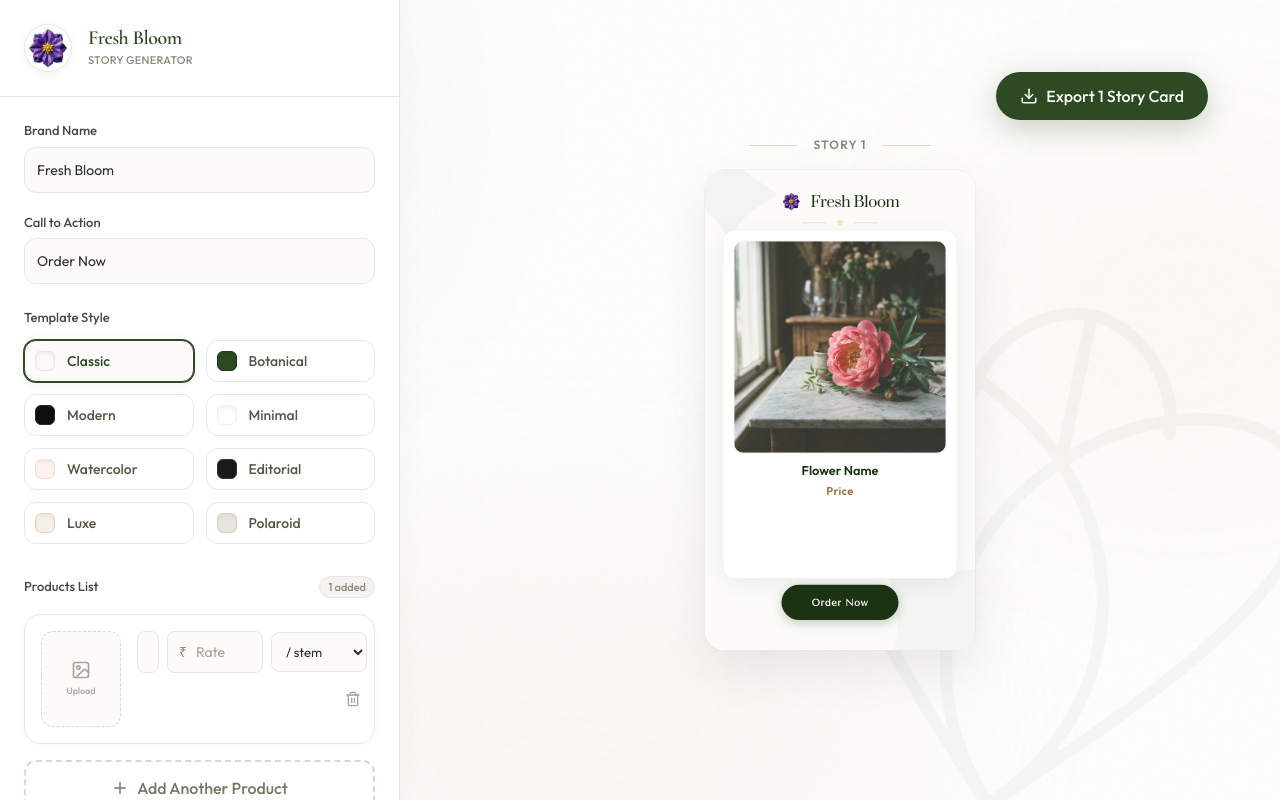
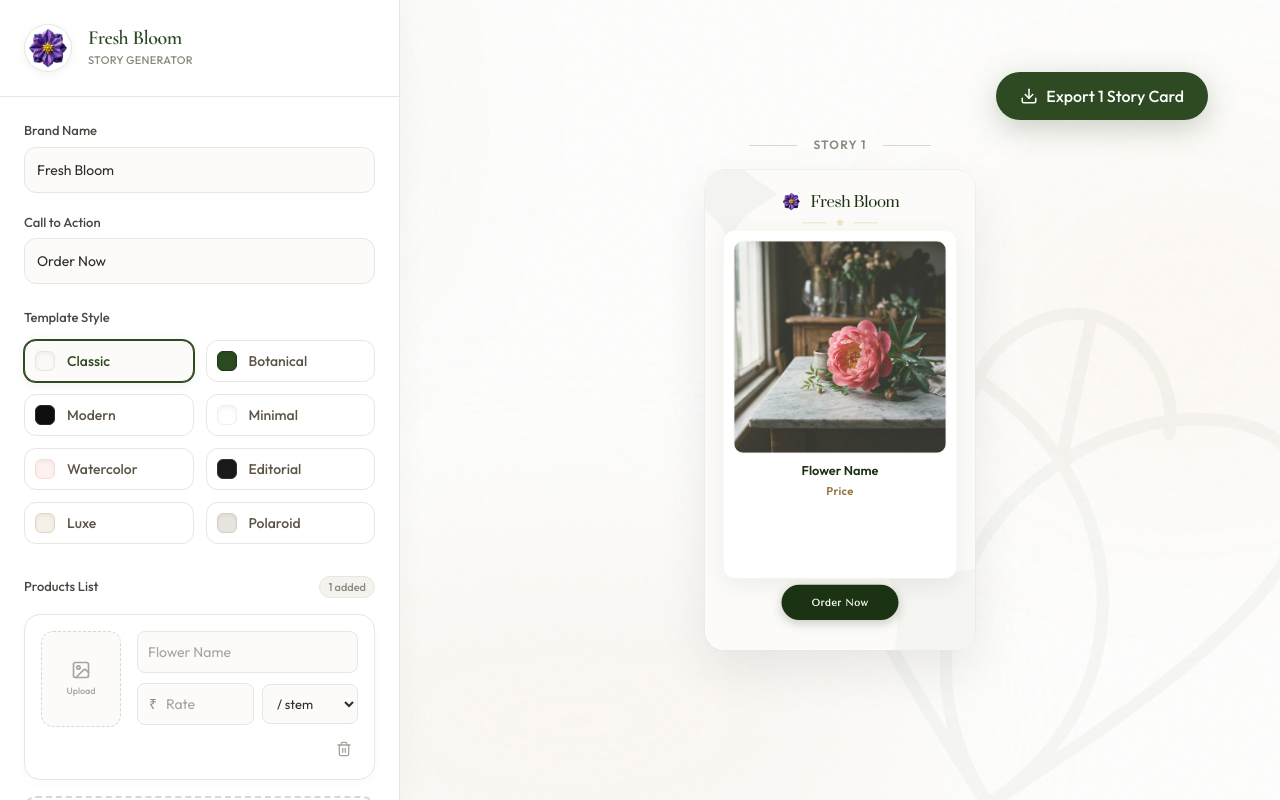
Before and after one commit to 9Logics/Custom-Floral-Story-Maker-for-Personal-Business, a React (Vite) app: page / in a window 1280 px wide. Built offline with nearby package versions, Linux system fonts and the light colour scheme; a web font is replaced by a local one.

Commit message:
Fix squished product inputs by stacking Name and Rate/Unit into two rows

```diff
--- a/src/components/CardForm.jsx
+++ b/src/components/CardForm.jsx
@@ -154,9 +154,7 @@
                     </div>
 
                     {/* Inputs */}
-                    <div className="flex-1 space-y-3">
-                      <div className="flex gap-2">
-                        <div className="flex-1">
+                    <div className="flex-1 space-y-2.5">
                       <input
                         type="text"
                         placeholder="Flower Name"
@@ -164,8 +162,8 @@
                         onChange={(e) => updateProduct(product.id, 'name', e.target.value)}
                         className="w-full p-2.5 bg-[#fcfbfa] border border-[#e8e6e1] rounded-lg focus:outline-none focus:ring-2 focus:ring-[#2d4a22]/20 focus:border-[#2d4a22] transition-all text-sm text-[#2c2c2c] placeholder:text-[#a8a49c]"
                       />
-                        </div>
-                        <div className="w-24 relative flex items-center">
+                      <div className="flex gap-2">
+                        <div className="flex-1 relative flex items-center">
                           <span className="absolute left-3 text-[#8c887d] text-sm pointer-events-none">₹</span>
                           <input
                             type="text"
```
Lines whose indentation alone changed are shown as unchanged.
